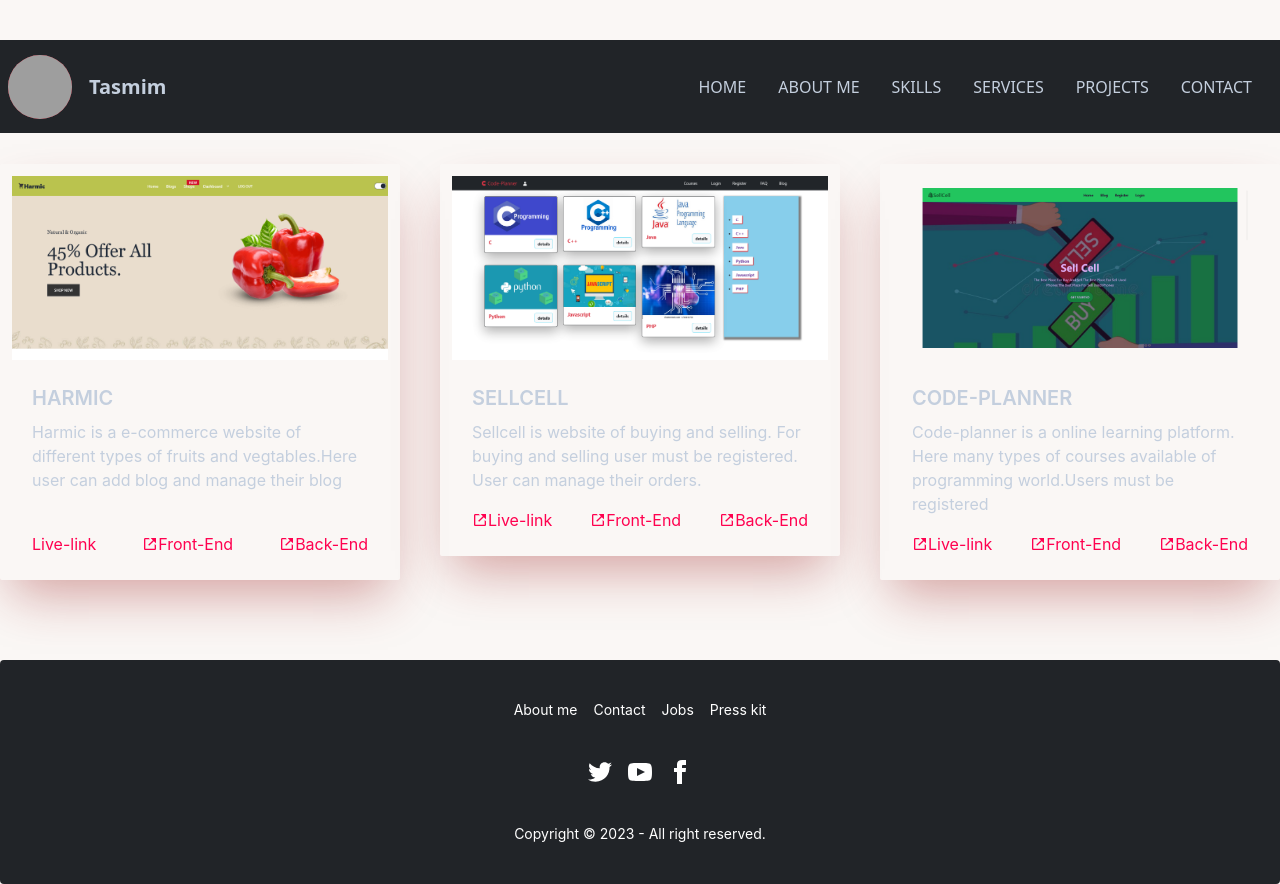
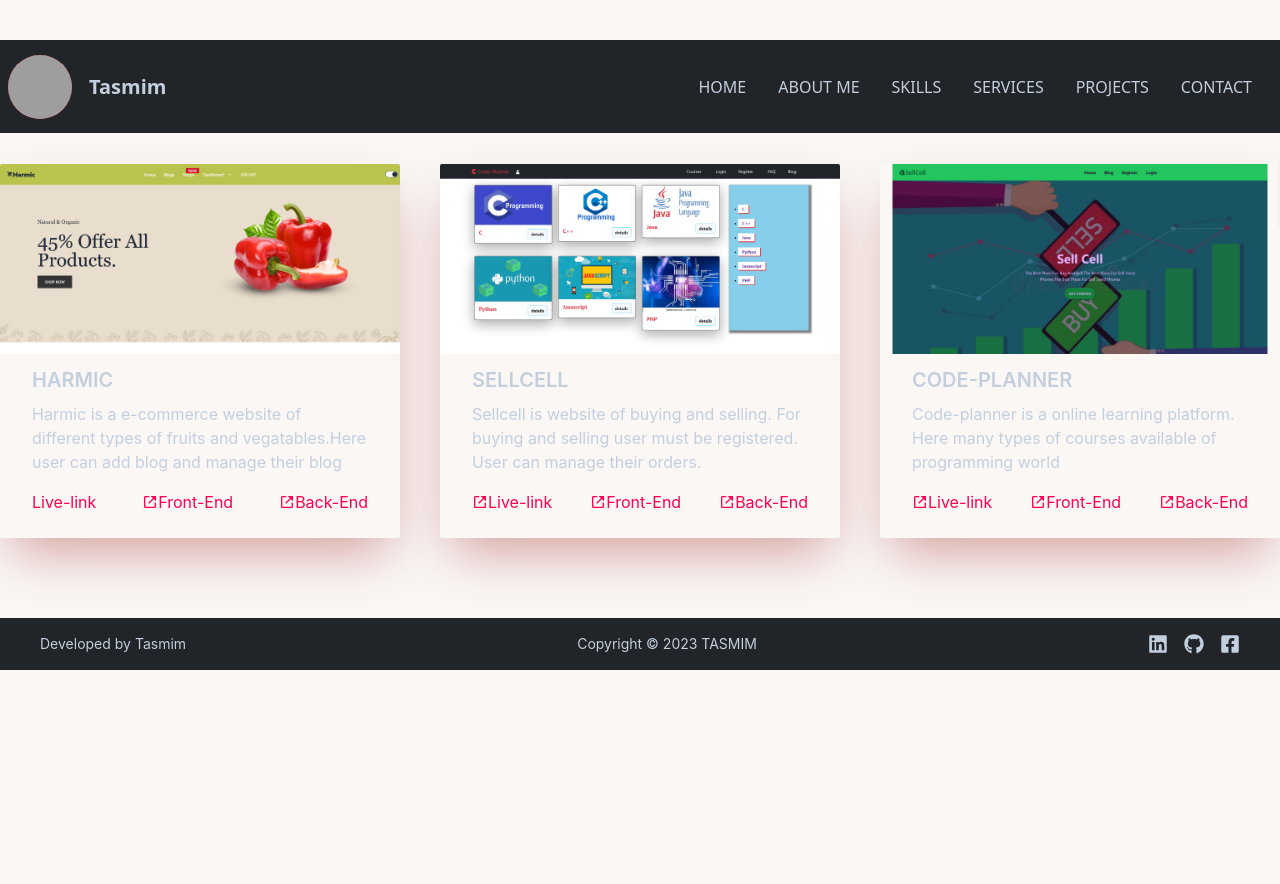
Before and after one commit to tasmim20/tasmim-portfolio, a React (Create React App) app: page /projects in a window 1280 px wide. After the commit the page ends 800 px from the top, so only its background shows below. Built offline with nearby package versions, Linux system fonts and the light colour scheme; grey boxes are pictures that could not be loaded.

Commit message:
almost finished

```diff
--- a/public/index.html
+++ b/public/index.html
@@ -27,7 +27,7 @@
       work correctly both with client-side routing and a non-root public URL.
       Learn how to configure a non-root public URL by running `npm run build`.
     -->
-    <title>React App</title>
+    <title>TASMIM | Portfolio</title>
   </head>
   <body>
     <noscript>You need to enable JavaScript to run this app.</noscript>
--- a/src/components/shared/AboutMe/AboutMe.js
+++ b/src/components/shared/AboutMe/AboutMe.js
@@ -5,38 +5,42 @@ const AboutMe = () => {
     <div className="my-16" id="aboutMe">
       <div className="hero  text-grayLight rounded-lg  ">
         <div className="hero-content flex-col lg:flex-row-reverse">
-          <img  data-aos="fade-left"
-        data-aos-easing="ease-out-cubic"
-        data-aos-duration="1000"
+          <img
+            data-aos="fade-left"
+            data-aos-easing="ease-out-cubic"
+            data-aos-duration="1000"
             src="https://miro.medium.com/max/1400/1*qdAW1TjCN57h1lbuuzvchg.gif"
             style={{ height: 400, width: 600 }}
             className="rounded-lg shadow-2xl bg-black w-full"
           />
-          <div  data-aos="fade-right"
-        data-aos-easing="ease-out-cubic"
-        data-aos-duration="1000"  className="p-3">
-            <h1 className="text-5xl font-bold mb-4 text-grayLight">About Me</h1>
-            <p className="">
-              Hi there.. Myself Tasmim Rahman a Web Developer. I specialize in
-              both front-end and back-end web development. I'm proficient in
-              HTML, CSS, JavaScript, React,Firebase, Node-js, Express js,
-              MongoDB and constantly learning new technologies to stay ahead of
-              the curve. Recently I have made three project using MERN Stack
-              Technology.
-            </p>
-            <p className="my-3">
-              I am doing my bachelor degree in Technology specialization in
-              Electronics and Communications Engineering (ECE) from Hajee
-              Mohammad Danesh Science & Technology University. And I have
-              completed Web Development course from Programming hero(CEO-Jhankar
-              Mahbub).
-            </p>
-            <p>
-              Please take a look at my portfolio and feel free to get in touch
-              if you have any query or would like to work together.
-            </p>
+          <div
+            data-aos="fade-right"
+            data-aos-easing="ease-out-cubic"
+            data-aos-duration="1000"
+            className="p-3"
+          >
+            <h1 className="text-5xl font-bold mb-6 text-grayLight">
+              Let me <span className="text-darkpink">introduce😍 </span> myself
+            </h1>
+            <ul className="list-disc">
+              <li className="">
+                Hi there🌹  .. Myself Tasmim Rahman, Who loves💓 developing. Web Developer using MERN Stack
+                Technology. I specialize in both front-end and back-end web
+                development.
+              </li>
+              <li className="my-3">
+                I am doing my bachelors in Technology specialization in ECE👩‍💻 from
+                Hajee Mohammad Danesh Science & Technology University. And I
+                have completed Web Development course from Programming
+                hero(CEO-Jhankar Mahbub).
+              </li>
+              <li>
+                Please take a look👀  at my portfolio and feel free to get in touch
+                if you have any query  or would like to work together👫  .
+              </li>
+            </ul>
 
-            <button  className="btn btn-outline border-sm shadow-2xl rounded-none text-darkpink mt-2">
+            <button className="btn btn-outline border-sm shadow-2xl rounded-none text-darkpink mt-4">
               Hire me
             </button>
           </div>
--- a/src/components/shared/Footer.js
+++ b/src/components/shared/Footer.js
@@ -1,54 +1,27 @@
 import React from "react";
+import { FaFacebookSquare, FaGithub, FaLinkedin } from "react-icons/fa";
 
 const Footer = () => {
   return (
     <div>
-      <footer className="footer footer-center p-10 bg-blackdeep text-white  rounded">
-        <div className="grid grid-flow-col gap-4">
-          <a className="link link-hover">About me</a>
-          <a className="link link-hover">Contact</a>
-          <a className="link link-hover">Jobs</a>
-          <a className="link link-hover">Press kit</a>
+      <footer className="footer grid justify-between items-center p-4 px-10 bg-blackdeep text-grayLight">
+        <div className="">
+          <p>Developed by Tasmim</p>
         </div>
-        <div>
-          <div className="grid grid-flow-col gap-4">
-            <a>
-              <svg
-                xmlns="http://www.w3.org/2000/svg"
-                width="24"
-                height="24"
-                viewBox="0 0 24 24"
-                className="fill-current"
-              >
-                <path d="M24 4.557c-.883.392-1.832.656-2.828.775 1.017-.609 1.798-1.574 2.165-2.724-.951.564-2.005.974-3.127 1.195-.897-.957-2.178-1.555-3.594-1.555-3.179 0-5.515 2.966-4.797 6.045-4.091-.205-7.719-2.165-10.148-5.144-1.29 2.213-.669 5.108 1.523 6.574-.806-.026-1.566-.247-2.229-.616-.054 2.281 1.581 4.415 3.949 4.89-.693.188-1.452.232-2.224.084.626 1.956 2.444 3.379 4.6 3.419-2.07 1.623-4.678 2.348-7.29 2.04 2.179 1.397 4.768 2.212 7.548 2.212 9.142 0 14.307-7.721 13.995-14.646.962-.695 1.797-1.562 2.457-2.549z"></path>
-              </svg>
-            </a>
-            <a>
-              <svg
-                xmlns="http://www.w3.org/2000/svg"
-                width="24"
-                height="24"
-                viewBox="0 0 24 24"
-                className="fill-current"
-              >
-                <path d="M19.615 3.184c-3.604-.246-11.631-.245-15.23 0-3.897.266-4.356 2.62-4.385 8.816.029 6.185.484 8.549 4.385 8.816 3.6.245 11.626.246 15.23 0 3.897-.266 4.356-2.62 4.385-8.816-.029-6.185-.484-8.549-4.385-8.816zm-10.615 12.816v-8l8 3.993-8 4.007z"></path>
-              </svg>
-            </a>
-            <a>
-              <svg
-                xmlns="http://www.w3.org/2000/svg"
-                width="24"
-                height="24"
-                viewBox="0 0 24 24"
-                className="fill-current"
-              >
-                <path d="M9 8h-3v4h3v12h5v-12h3.642l.358-4h-4v-1.667c0-.955.192-1.333 1.115-1.333h2.885v-5h-3.808c-3.596 0-5.192 1.583-5.192 4.615v3.385z"></path>
-              </svg>
-            </a>
-          </div>
+        <div className="">
+          <h2>Copyright © 2023 TASMIM</h2>
         </div>
-        <div>
-          <p>Copyright © 2023 - All right reserved.</p>
+        <div className="grid-flow-col gap-4 md:place-self-center md:justify-self-end text-xl">
+          <a href="https://www.linkedin.com/in/tasmim-rahman-2a7a71259/">
+            {" "}
+            <FaLinkedin></FaLinkedin>
+          </a>
+          <a href="https://github.com/tasmim20">
+            <FaGithub></FaGithub>
+          </a>
+          <a href="">
+            <FaFacebookSquare></FaFacebookSquare>
+          </a>
         </div>
       </footer>
     </div>
--- a/src/components/shared/Home/Home.js
+++ b/src/components/shared/Home/Home.js
@@ -21,10 +21,9 @@ const Home = () => {
       <div className="max-w-6xl p-6 mx-auto space-y-6 sm:space-y-12">
         <Services></Services>
       </div>
-      <div className="max-w-8xl p-6 mx-auto space-y-6 sm:space-y-12">
+      <div className="max-w-7xl p-6 mx-auto space-y-6 sm:space-y-12">
         <Projects></Projects>
       </div>
-
       <div className="">
         <ContactMe></ContactMe>
       </div>
--- a/src/components/shared/Projects/Projects.js
+++ b/src/components/shared/Projects/Projects.js
@@ -22,13 +22,13 @@ const Projects = () => {
         data-aos-duration="1000"
         className="grid lg:grid-cols-3 sm:grid-cols-1 md:grid-cols-2 gap-10"
       >
-        <div className="transition duration-700 hover:scale-105  hover:text-darkpink  card rounded-sm shadow-2xl shadow-red-800/40 ">
+        <div className="transition duration-700 hover:scale-105    card rounded-sm shadow-2xl shadow-red-800/40 ">
           <figure>
-            <img className=" h-52 p-3 " src={harmic} alt="Shoes" />
+            <img className=" " src={harmic} alt="Shoes" />
           </figure>
-          <div className="card-body hover:text-darkpink -mt-5">
+          <div className="card-body  -mt-5">
             <h2 className="card-title ">HARMIC</h2>
-            <p>Harmic is a e-commerce website of different types of fruits and vegtables.Here user can add blog and manage their blog</p>
+            <p>Harmic is a e-commerce website of different types of fruits and vegatables.Here user can add blog and manage their blog</p>
             <div className="card-actions justify-between mt-2 -mb-2">
               <div className="flex">
                 <a
@@ -60,9 +60,9 @@ const Projects = () => {
           </div>
         </div>
         <div>
-          <div className="transition duration-700 hover:scale-105  hover:text-darkpink card rounded-sm card-shadow shadow-2xl  shadow-red-800/40">
+          <div className="transition duration-700 hover:scale-105   card rounded-sm card-shadow shadow-2xl  shadow-red-800/40">
             <figure>
-              <img className="h-52 p-3 " src={codeplanner} alt="Shoes" />
+              <img className="" src={codeplanner} alt="Shoes" />
             </figure>
             <div className="card-body -mt-5">
               <h2 className="card-title ">SELLCELL</h2>
@@ -100,13 +100,13 @@ const Projects = () => {
           </div>
         </div>
         <div>
-          <div className="transition duration-700 hover:scale-105  hover:text-darkpink card rounded-sm shadow-2xl  card-shadow shadow-red-800/40">
+          <div className="transition duration-700 hover:scale-105   card rounded-sm shadow-2xl  card-shadow shadow-red-800/40">
             <figure>
-              <img className="h-52 p-6 " src={sellcell} alt="Shoes" />
+              <img className=" " src={sellcell} alt="Shoes" />
             </figure>
             <div className="card-body -mt-5">
               <h2 className="card-title ">CODE-PLANNER</h2>
-              <p>Code-planner is a online learning platform. Here many types of courses available of programming world.Users must be registered</p>
+              <p>Code-planner is a online learning platform. Here many types of courses available of programming world</p>
 
               <div className="card-actions justify-between mt-2 -mb-2">
                 <div className="flex">
```
Also changed, not shown: src/components/Header/Header.js (+4 -4 lines), src/components/shared/Navbar.js (+4 -4 lines), src/components/shared/Services/Services.js (+9 -8 lines), 1 other file (tests, documents, lock files or other folders).
